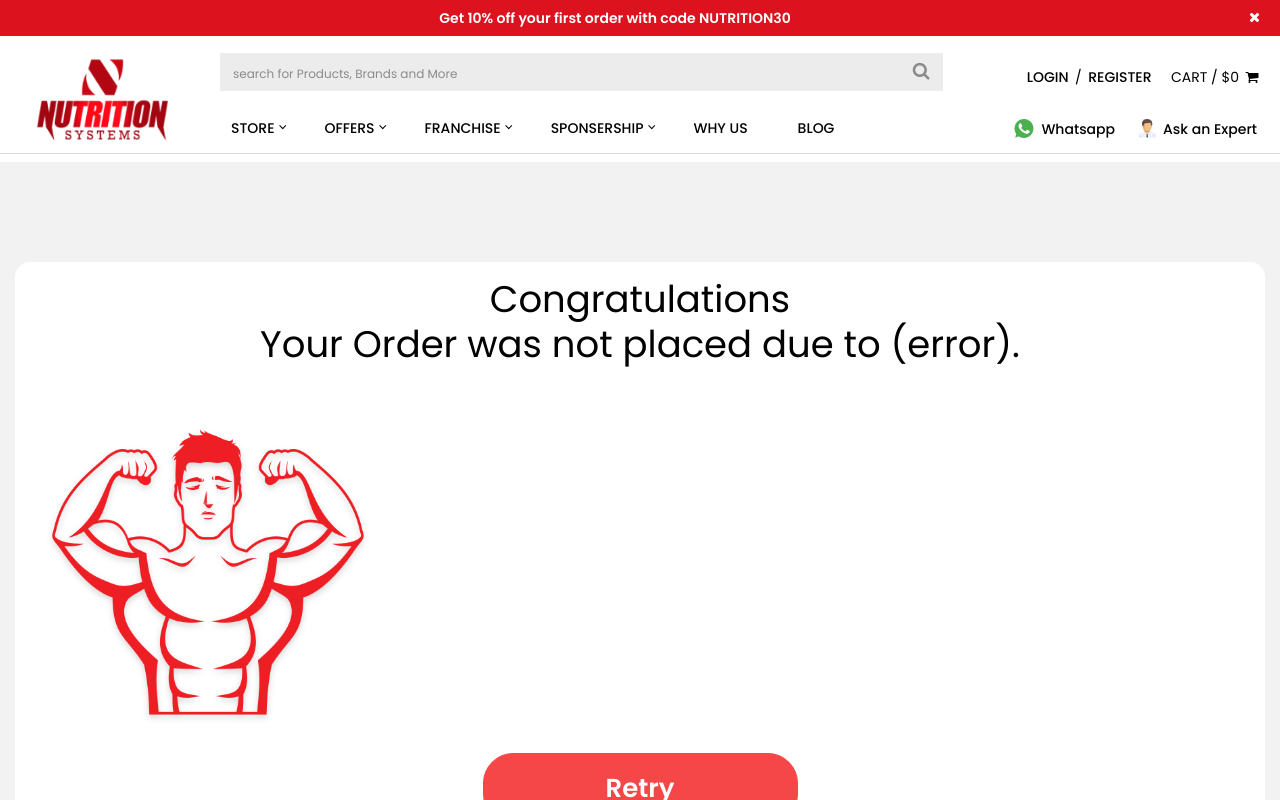
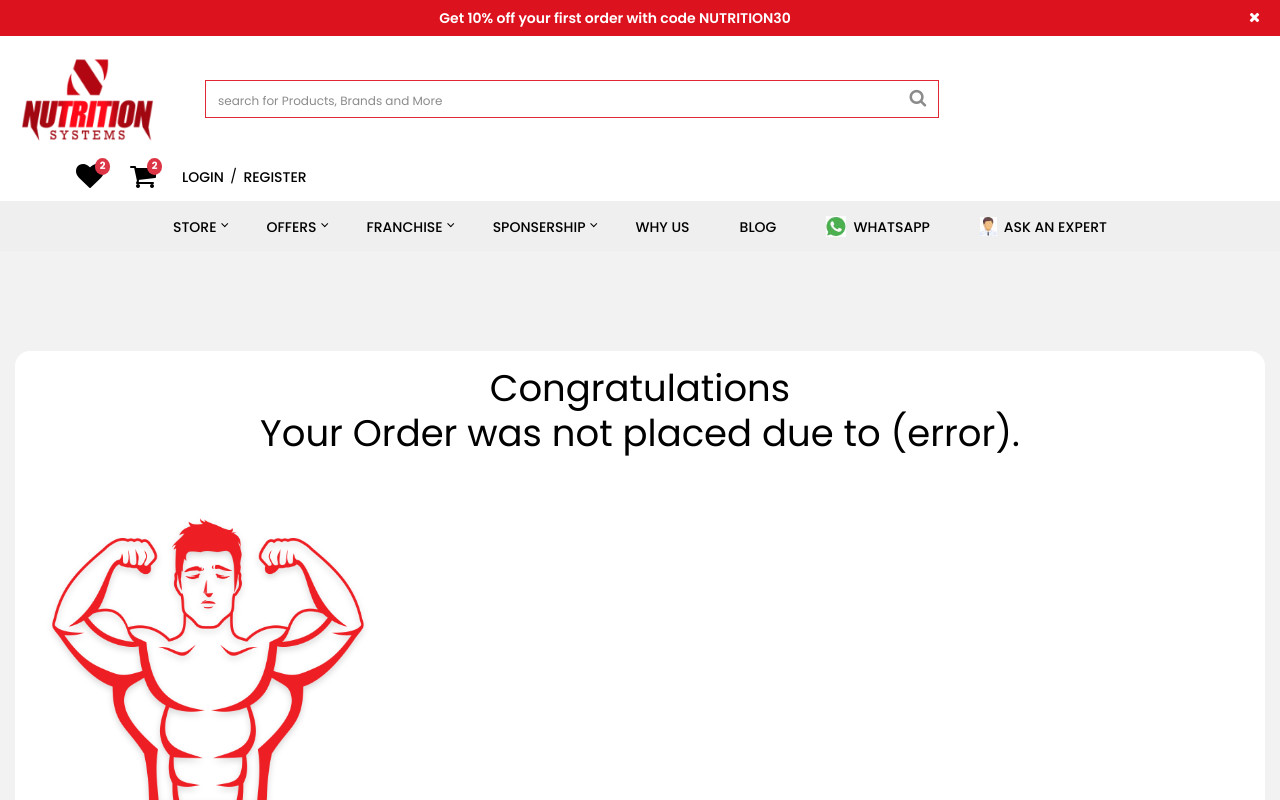
Before and after one commit to KaranPalan7507/NSEcomm, a React (Create React App) app in the folder nutrition/: page /order-failure in a window 1280 px wide. Shown: the top 800 px of the page. Built offline with nearby package versions, Linux system fonts and the light colour scheme.

Commit message:
header changes in progress

```diff
--- a/nutrition/src/index.scss
+++ b/nutrition/src/index.scss
@@ -44,19 +44,25 @@ img {
 
 /* Header Style Starts
 ===================================================================================================================================*/
-
-/* Header Style Ends
-===================================================================================================================================*/
 .header {
   font-family: "Poppins", sans-serif;
   position: relative;
-  padding: 17px 0 8px;
+  padding: 17px 0 0;
 }
 
 .inner-header {
-  @include flexbox();
-  border-bottom: 1px solid #dbdbdb;
+  // border-bottom: 1px solid #dbdbdb;
   margin: 0 -15px;
+}
+
+.ih-action {
+  > .row {
+    @include align-items(center);
+  }
+}
+
+.navigation-main {
+  background: #efefef;
 }
 
 .menu-toggle {
@@ -85,17 +91,20 @@ img {
 }
 
 .navbar-menu {
+  @include flexbox();
+  @include justify-content(center);
+  position: relative;
   > ul {
     @include flexbox();
     @include flex-flow(row wrap);
     @include align-items(flex-start);
     @include justify-content(flex-start);
     margin: 0px -14px;
-    padding: 12.5px 0 0;
+    padding: 0;
     > li {
       list-style-type: none;
       padding: 0 12.5px;
-      position: relative;
+      position: static;
       &:hover,
       &:focus {
         > a {
@@ -111,16 +120,33 @@ img {
               border-color: transparent transparent $link-hover-clr
                 $link-hover-clr;
             }
+            &::before {
+              content: "";
+              background: #ffffff;
+              height: 10px;
+              position: absolute;
+              left: 0;
+              right: 0;
+              top: 100%;
+            }
           }
         }
       }
       > a {
-        display: block;
+        display: inline-block;
         color: #000000;
         font-weight: $font-weight-medium;
         padding: 12.5px;
         position: relative;
         text-transform: uppercase;
+        vertical-align: middle;
+        > img {
+          padding-right: 7px;
+        }
+        > span {
+          display: inline-block;
+          vertical-align: middle;
+        }
       }
       > ul {
         background: #ffffff;
@@ -133,8 +159,9 @@ img {
         position: absolute;
         top: 100%;
         left: 0;
+        right: 0;
         min-width: 200px;
-        margin-top: -8px;
+        margin-top: 10px;
         margin-left: 24.5px;
         z-index: 10;
         > li {
@@ -179,8 +206,8 @@ img {
   max-width: 773px;
   > .inner-search {
     .form-control {
-      background: #ececec;
-      border-color: transparent;
+      background: #ffffff;
+      border-color: #e02935;
       border-radius: 0;
       padding: 0.375rem 3rem 0.375rem 0.75rem;
       &::-webkit-input-placeholder {
@@ -224,7 +251,7 @@ img {
     padding: 0;
     @include flexbox();
     @include flex-flow(row wrap);
-    @include align-items(flex-start);
+    @include align-items(center);
     @include justify-content(flex-end);
     > li {
       list-style-type: none;
@@ -248,8 +275,28 @@ img {
       padding: 4px 6.5px;
       color: #000000;
       text-transform: uppercase;
+      &:nth-child(-n + 2) {
+        > a {
+          em {
+            font-size: 28px;
+          }
+          .badge {
+            font-size: 10px;
+          }
+        }
+      }
       > a {
+        display: inline-block;
         padding: 4px 6.5px;
+        position: relative;
+        vertical-align: middle;
+        .badge {
+          position: absolute;
+          top: 0;
+          right: 0;
+          padding: 0.35em 0.5em;
+          border-radius: 50%;
+        }
       }
     }
   }
@@ -274,6 +321,9 @@ img {
     }
   }
 }
+
+/* Header Style Ends
+===================================================================================================================================*/
 
 /* Footer Style Starts
 ===================================================================================================================================*/
--- a/nutrition/src/scss/_custom_col.scss
+++ b/nutrition/src/scss/_custom_col.scss
@@ -19,9 +19,14 @@
   max-width: 205px;
 }
 
-.custom-col-3 {
-  @include flex(0 0 30%);
-  max-width: 30%;
+.custom-col-6 {
+  @include flex(0 0 58.333%);
+  max-width: 58.333%;
+}
+
+.custom-col-4 {
+  @include flex(0 0 26.197%);
+  max-width: 26.197%;
 }
 
 .custom-col-9 {
--- a/nutrition/src/shared/header/index.js
+++ b/nutrition/src/shared/header/index.js
@@ -1,8 +1,6 @@
 import React from "react";
 
 import menuOptions from "./../../utils/navigation_menu";
-import socialIcon1 from "./../../images/social_icon1.jpg";
-import socialIcon2 from "./../../images/social_icon2.jpg";
 import messages from "../../utils/messages";
 
 class Header extends React.Component {
@@ -12,7 +10,9 @@ class Header extends React.Component {
   }
 
   state = {
-    isMenuOpen: true
+    activeItem: -1,
+    isMenuOpen: true,
+    isHovered: false
   };
 
   componentDidMount() {
@@ -56,11 +56,13 @@ class Header extends React.Component {
   };
 
   render() {
-    const { isMenuOpen } = this.state;
+    const { isMenuOpen, isHovered, activeItem } = this.state;
     return (
       <header className="header">
         <div className="container">
           <div className="inner-header">
+            <div className="ih-action">
+              <div className="row">
                 <div className="custom-col-2">
                   <div className="logo">
                     <a href="/">
@@ -68,10 +70,7 @@ class Header extends React.Component {
                     </a>
                   </div>
                 </div>
-            <div className="custom-col-10">
-              <div className="navbar-main">
-                <div className="custom-col-9">
-                  <div className="navbar-action">
+                <div className="custom-col-6">
                   <div className="navbar-search">
                     <div className="inner-search">
                       <form onSubmit={this.handleSubmit}>
@@ -86,11 +85,35 @@ class Header extends React.Component {
                       </form>
                     </div>
                   </div>
+                </div>
+                <div className="custom-col-4">
+                  <div className="navbar-register">
+                    <div className="reg-link">
+                      <ul>
+                        <li>
+                          <a href="/">
+                            <em className="fa fa-heart" />
+                            <sup className="badge badge-danger">2</sup>
+                          </a>
+                        </li>
+                        <li>
+                          <a href="/">
+                            <em className="fa fa-shopping-cart" />
+                            <sup className="badge badge-danger">2</sup>
+                          </a>
+                        </li>
+                        <li>
+                          <a href="/">Login</a>/<a href="/">Register</a>
+                        </li>
+                      </ul>
+                    </div>
+                  </div>
+                </div>
+              </div>
+            </div>
             <div className="nav-toggle">
               <button
-                        className={`btn menu-toggle ${
-                          isMenuOpen ? "nav-active" : ""
-                        }`}
+                className={`btn menu-toggle ${isMenuOpen ? "nav-active" : ""}`}
                 type="button"
                 onClick={e => this.toggleMenu()}
               >
@@ -99,6 +122,10 @@ class Header extends React.Component {
                 <span className="bottom-bar icon-bar"></span>
               </button>
             </div>
+          </div>
+        </div>
+        <div className="navigation-main">
+          <div className="container">
             {isMenuOpen && (
               <div className="navbar-menu" ref={this.navMenu}>
                 <span className="menu-close" onClick={this.toggleMenu}>
@@ -107,7 +134,12 @@ class Header extends React.Component {
                 <ul>
                   {menuOptions.map((item, index) => (
                     <li key={index}>
-                              <a href="javascript:void(0)">{item.name}</a>
+                      <a href="!#">
+                        {item.imgPath && (
+                          <img src={item.imgPath} alt={item.name} />
+                        )}
+                        <span>{item.name}</span>
+                      </a>
                       {item.options && (
                         <ul>
                           {item.options.map((subitem, index) => (
@@ -124,46 +156,6 @@ class Header extends React.Component {
             )}
           </div>
         </div>
-                <div className="custom-col-3">
-                  <div className="navbar-register">
-                    <div className="reg-link">
-                      <ul>
-                        <li>
-                          <a href="/">Login</a>/<a href="/">Register</a>
-                        </li>
-                        <li>
-                          Cart / $0
-                          <a href="/">
-                            <em
-                              className="fa fa-shopping-cart"
-                              aria-hidden="true"
-                            />
-                          </a>
-                        </li>
-                      </ul>
-                    </div>
-                    <div className="quick-contact-link">
-                      <ul>
-                        <li>
-                          <a href="/">
-                            <img src={socialIcon1} alt="" />
-                            <span>{messages.common.whatsapp}</span>
-                          </a>
-                        </li>
-                        <li>
-                          <a href="/">
-                            <img src={socialIcon2} alt="" />
-                            <span>{messages.common.ask_expert}</span>
-                          </a>
-                        </li>
-                      </ul>
-                    </div>
-                  </div>
-                </div>
-              </div>
-            </div>
-          </div>
-        </div>
       </header>
     );
   }
--- a/nutrition/src/utils/navigation_menu.js
+++ b/nutrition/src/utils/navigation_menu.js
@@ -1,3 +1,6 @@
+import socialIcon1 from "./../../src/images/social_icon1.jpg";
+import socialIcon2 from "./../../src/images/social_icon2.jpg";
+
 const menuOptions = [
   {
     name: "Store",
@@ -110,6 +113,16 @@ const menuOptions = [
   {
     name: "Blog",
     path: "/"
+  },
+  {
+    name: "Whatsapp",
+    imgPath: socialIcon1,
+    path: "/"
+  },
+  {
+    name: "Ask an Expert",
+    imgPath: socialIcon2,
+    path: "/"
   }
 ];
 
```
Lines whose indentation alone changed are shown as unchanged.
